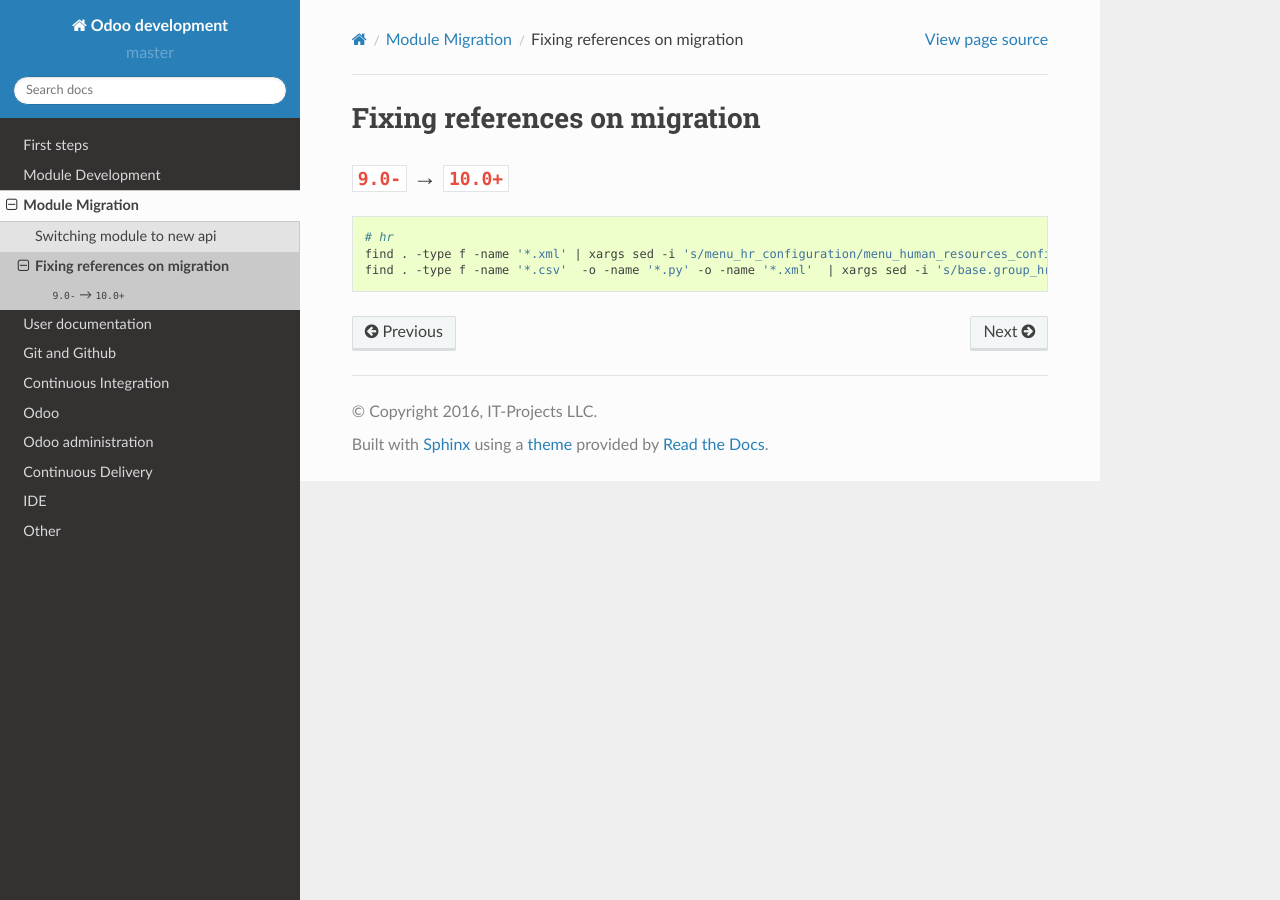
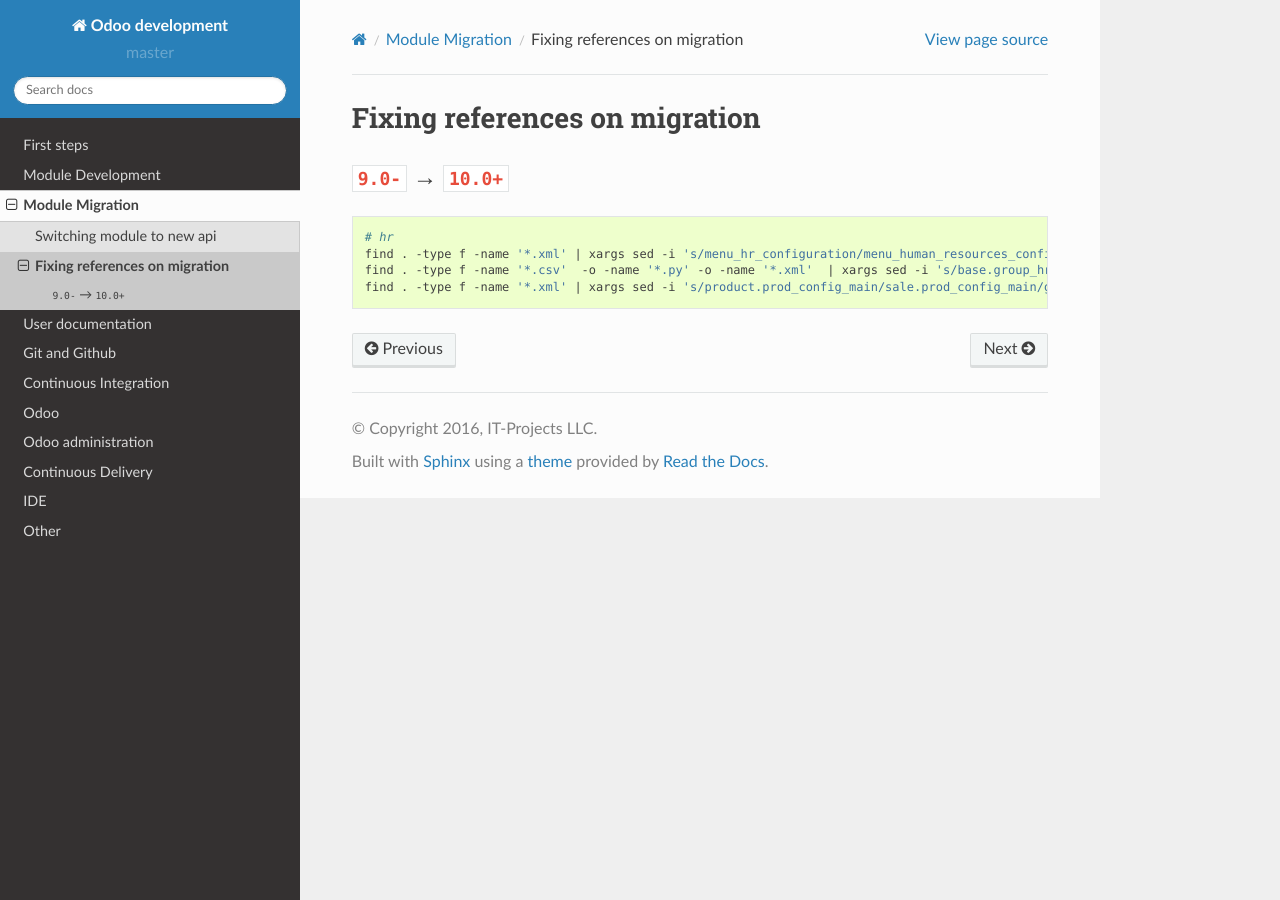
Before and after one commit to itpp-labs/odoo-development, a Sphinx documentation site: the page built from docs/migration/fix-refs.rst, in a window 1280 px wide. Built offline with Sphinx 7.4.7 and the Read the Docs theme 2.0.0, drawn with Linux system fonts in a browser that asks for light colours; pages that are not in the unit, such as notebooks, are missing from menus.

Commit message:
fix-refs: prod_config_main

```diff
--- a/docs/migration/fix-refs.rst
+++ b/docs/migration/fix-refs.rst
@@ -11,3 +11,4 @@
     # hr
     find . -type f -name '*.xml' | xargs sed -i 's/menu_hr_configuration/menu_human_resources_configuration/g'
     find . -type f -name '*.csv'  -o -name '*.py' -o -name '*.xml'  | xargs sed -i 's/base.group_hr/hr.group_hr/g'
+    find . -type f -name '*.xml' | xargs sed -i 's/product.prod_config_main/sale.prod_config_main/g'
```
